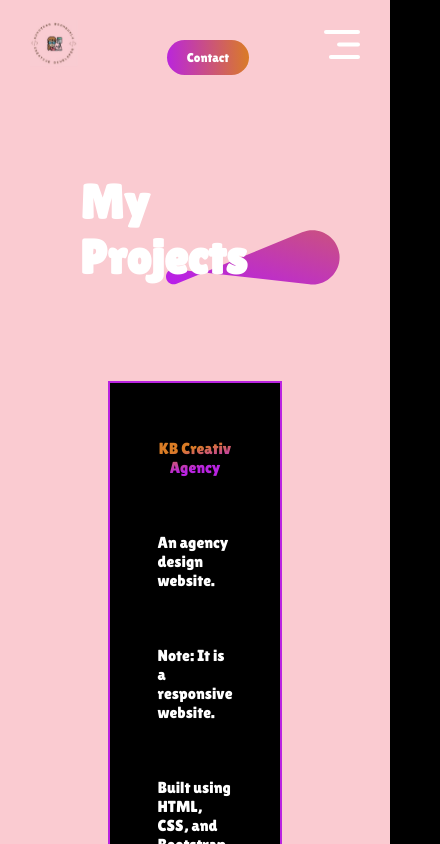
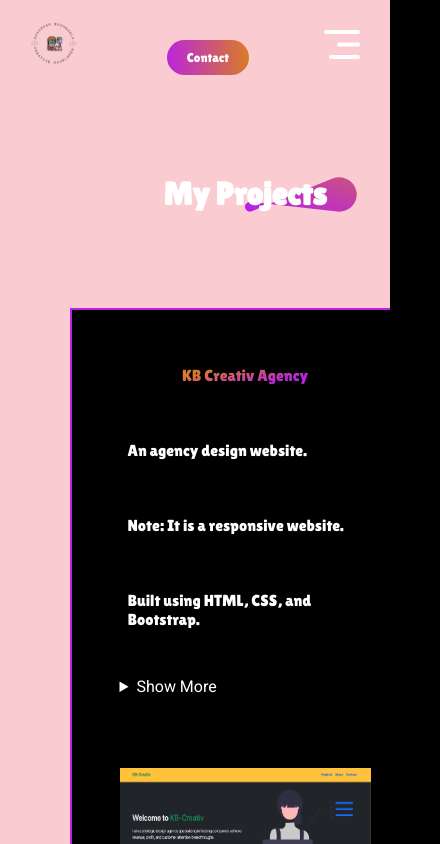
Before and after one commit to KunnikarB/portfolio, a React (Vite) app: page /portfolio in a window 390 px wide. Shown: the top 844 px of the page, 440 px wide, since content can reach past the window. Built offline with nearby package versions, Linux system fonts and the light colour scheme.

Commit message:
modified style

```diff
--- a/src/Components/Portfolio/Portfolio.css
+++ b/src/Components/Portfolio/Portfolio.css
@@ -83,30 +83,26 @@
   transition: 0.6s;
 }
 
-@media (max-width: 768px) {
+@media (max-width: 500px) {
   .mywork {
-    display: flex;
-    flex-direction: column;
-    align-items: center;
-    justify-content: center;
-    gap: 6em;
-    margin: 80px 50px;
+    display: block;
+    width: 100%;
   }
 
-  .mywork-title h1 {
-    font-size: 3em;
+  .mywork .mywork-title h1 {
+    font-size: 2em;
     padding: 0px 30px;
   }
 
-  .mywork-title img {
-    width: 60%;
+  .mywork .mywork-title img {
+    width: 50%;
   }
 
 
-  .mywork-show{
+  .mywork .mywork-show{
     display: flex;
     flex-direction: column;
-    width: 60%;
+    width: 90%;
   }
 
   .mywork-container img {
@@ -119,6 +115,43 @@
   }
 
   .mywork-showmore p {
+    font-size: 1em;
+    width: 80%;
+  }
+}
+
+@media (max-width: 768px) {
+  .mywork {
+    display: block;
+    width: 100%;
+  }
+
+  .mywork-title h1 {
+    font-size: 3em;
+    padding: 0px 30px;
+  }
+
+  .mywork-title img {
+    width: 60%;
+  }
+
+  .mywork-container {
+    display: grid;
+    grid-template-columns: 1fr;
+  }
+
+  .mywork-container img {
+    width: 100%;
+    height: 100%;
+  }
+
+  .mywork .mywork-show {
+    display: flex;
+    flex-direction: column;
+    width: 90%;
+  }
+
+  .mywork-showmore {
     font-size: 1em;
     width: 80%;
   }
```
